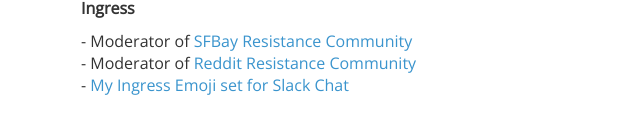
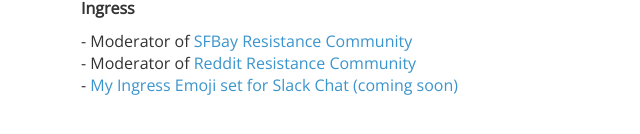
Before and after one commit to thekewe/thekewe.github.io, a plain HTML site: page index.html in a window 1280 px wide. Shown: the part 364-498 px from the top of the page, without its empty margins (319-959 px from the left). Drawn offline with nearby package versions, Linux system fonts and the light colour scheme.

Commit message:
text change
“Coming soon” text added because I haven’t finished or uploaded the
associated data yet.

```diff
--- a/index.html
+++ b/index.html
@@ -42,7 +42,7 @@
       <ul class="unstyled">
         <li>Moderator of <a href="http://sfbay.resists.org" rel="external">SFBay Resistance Community</a></li>
         <li>Moderator of <a href="http://reddit.com/r/redditresistance" rel="external">Reddit Resistance Community</a></li>
-        <li><a href="http://thekewe.com/ingress-emoji" rel="external">My Ingress Emoji set for Slack Chat</a></li>
+        <li><a href="http://thekewe.com/ingress-emoji" rel="external">My Ingress Emoji set for Slack Chat (coming soon)</a></li>
       </ul>
     </article>
     <script type="text/javascript">
```
